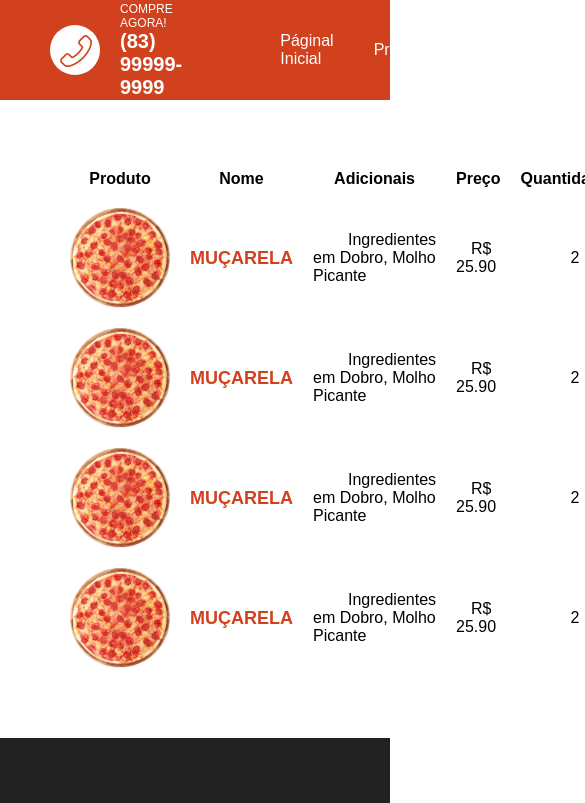
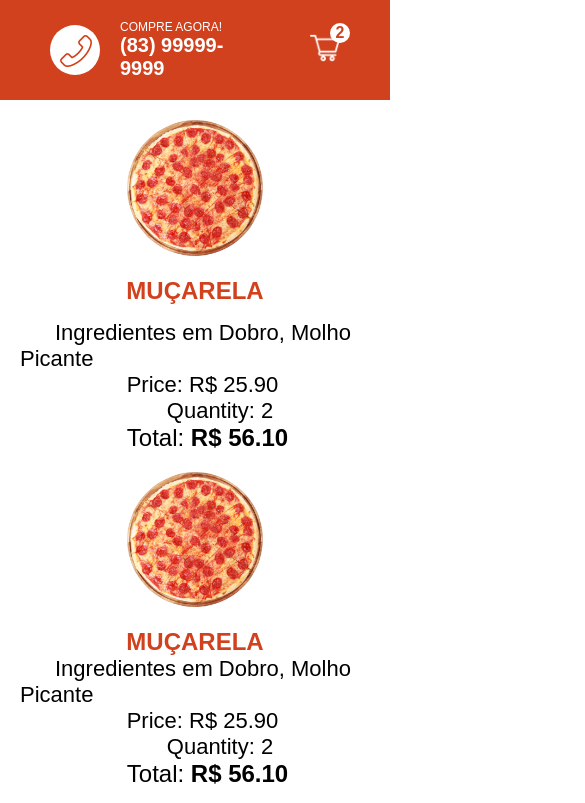
Before and after one commit to mateuspessoa/sistema-pizzaria-next, a Next.js app: page /cart in a window 390 px wide. Shown: the top 803 px of the page, 585 px wide, since content can reach past the window. Built offline with nearby package versions, Linux system fonts and the light colour scheme.

Commit message:
Responsividade Finalizada

```diff
--- a/pages/cart.jsx
+++ b/pages/cart.jsx
@@ -7,7 +7,7 @@
         <div className={styles.left}>
             <table className={styles.table}>
                 <tbody>
-                    <tr className={styles.tr}>
+                    <tr className={styles.trTitle}>
                         <th>Produto</th>
                         <th>Nome</th>
                         <th>Adicionais</th>
@@ -15,7 +15,30 @@
                         <th>Quantidade</th>
                         <th>Total</th>
                     </tr>
-                    <tr>
+                    <tr className={styles.tr}>
+                        <td>
+                            <div className={styles.imgContainer}>
+                                <Image src="/img/pizza.png" layout="fill" objectFit="cover" alt="pizza" />
+                            </div>
+                        </td>
+                        <td className={styles.nameContainer}>
+                            <span className={styles.name}>MUÇARELA</span>
+                        </td>
+                        <td>
+                            <span className={styles.extras}>Ingredientes em Dobro, Molho Picante</span>
+                        </td>
+                        <td>
+                            <span className={styles.price}>R$ 25.90</span>
+                        </td>
+                        <td>
+                            <span className={styles.quantity}>2</span>
+                        </td>
+                        <td>
+                            <span className={styles.total}>R$ 56.10</span>
+                        </td>
+                    </tr>
+
+                    <tr className={styles.tr}>
                         <td>
                             <div className={styles.imgContainer}>
                                 <Image src="/img/pizza.png" layout="fill" objectFit="cover" alt="pizza" />
@@ -38,13 +61,13 @@
                         </td>
                     </tr>
 
-                    <tr>
+                    <tr className={styles.tr}>
                         <td>
                             <div className={styles.imgContainer}>
                                 <Image src="/img/pizza.png" layout="fill" objectFit="cover" alt="pizza" />
                             </div>
                         </td>
-                        <td>
+                        <td className={styles.nameContainer}>
                             <span className={styles.name}>MUÇARELA</span>
                         </td>
                         <td>
@@ -61,30 +84,7 @@
                         </td>
                     </tr>
 
-                    <tr>
-                        <td>
-                            <div className={styles.imgContainer}>
-                                <Image src="/img/pizza.png" layout="fill" objectFit="cover" alt="pizza" />
-                            </div>
-                        </td>
-                        <td>
-                            <span className={styles.name}>MUÇARELA</span>
-                        </td>
-                        <td>
-                            <span className={styles.extras}>Ingredientes em Dobro, Molho Picante</span>
-                        </td>
-                        <td>
-                            <span className={styles.price}>R$ 25.90</span>
-                        </td>
-                        <td>
-                            <span className={styles.quantity}>2</span>
-                        </td>
-                        <td>
-                            <span className={styles.total}>R$ 56.10</span>
-                        </td>
-                    </tr>
-
-                    <tr>
+                    <tr className={styles.tr}>
                         <td>
                             <div className={styles.imgContainer}>
                                 <Image src="/img/pizza.png" layout="fill" objectFit="cover" alt="pizza" />
--- a/styles/Cart.module.css
+++ b/styles/Cart.module.css
@@ -82,3 +82,68 @@
     cursor: pointer;
     margin-top: 20px;
 }
+
+@media screen and (max-width: 480px) {
+    .container {
+      flex-direction: column;
+      padding: 20px;
+    }
+
+    .table {
+      display: flex;
+      flex-direction: column;
+      align-items: center;
+      justify-content: center;
+    }
+
+    .trTitle{
+      display: none;
+    }
+
+    .tr{
+      display: flex;
+      flex-direction: column;
+      align-items: center;
+      justify-content: center;
+      margin-bottom: 20px;
+    }
+
+    .imgContainer{
+      width: 35vw;
+      height: 35vw;
+      margin-bottom: 20px;
+    }
+
+    .name,.total{
+      font-size: 24px;
+    }
+
+    .nameContainer {
+      margin-bottom: 15px;
+    }
+
+    .extrasContainer {
+      background-color: red;
+    }
+
+    .extras,.price,.quantity{
+      font-size: 22px;
+    }
+
+    .price::before{
+      content: "Price: ";
+      font-weight: 500;
+    }
+    .quantity::before{
+      content: "Quantity: ";
+      font-weight: 500;
+    }
+    .total::before{
+      content: "Total: ";
+      font-weight: 500;
+    }
+
+    .wrapper{
+      width: 100%;
+    }
+  }
--- a/styles/Featured.module.css
+++ b/styles/Featured.module.css
@@ -28,3 +28,9 @@
     height: 100%;
     position: relative;
   }
+
+  @media screen and (max-width: 480px) {
+    .container{
+      height: 50vh;
+    }
+  }
--- a/styles/Footer.module.css
+++ b/styles/Footer.module.css
@@ -36,3 +36,25 @@
     color: rgb(211, 211, 211);
     margin-top: 28px;
 }
+
+@media screen and (max-width: 480px) {
+    .container {
+      height: auto;
+      text-align: center;
+    }
+    .item:first-child {
+      display: none;
+    }
+
+    .item {
+      flex-direction: column;
+    }
+
+    .title {
+      font-size: 30px;
+    }
+
+    .text {
+      font-size: 20px;
+    }
+  }
--- a/styles/Navbar.module.css
+++ b/styles/Navbar.module.css
@@ -83,3 +83,13 @@
     font-weight: bold;
     color: #d1411e;
 }
+
+@media screen and (max-width:480px) {
+  .item:nth-child(2) {
+    display: none;
+  }
+
+  .item:nth-child(1) {
+    flex: 3;
+  }
+}
--- a/styles/Order.module.css
+++ b/styles/Order.module.css
@@ -101,3 +101,55 @@
     margin-top: 20px;
     cursor: not-allowed;
 }
+
+@media screen and (max-width: 480px) {
+    .container {
+      flex-direction: column;
+    }
+
+    .trTitle {
+      display: none;
+    }
+
+    .tr {
+      display: flex;
+      flex-direction: column;
+      align-items: center;
+      justify-content: center;
+      font-size: 20px;
+    }
+
+    .id::before {
+      content: "Order ID: ";
+      font-weight: 500;
+    }
+    .name::before {
+      content: "Customer: ";
+      font-weight: 500;
+    }
+    .address::before {
+      content: "Address: ";
+      font-weight: 500;
+    }
+    .total::before {
+      content: "Total: ";
+      font-weight: 500;
+    }
+
+    .row:last-child {
+      width: 100%;
+      flex-direction: column;
+      align-items: center;
+      justify-content: center;
+    }
+
+    .done,
+    .undone,
+    .inProgress {
+      margin-bottom: 20px;
+    }
+
+    .wrapper{
+      width: 100%;
+    }
+  }
--- a/styles/PizzaCard.module.css
+++ b/styles/PizzaCard.module.css
@@ -28,3 +28,18 @@
     text-align: center;
     color: #777;
 }
+
+@media screen and (max-width: 480px) {
+    .container {
+      width: 100%;
+    }
+
+    .title {
+      font-size: 30px;
+    }
+
+    .price,
+    .desc {
+      font-size: 24px;
+    }
+  }
--- a/styles/Product.module.css
+++ b/styles/Product.module.css
@@ -115,3 +115,46 @@
     font-weight: 500;
     cursor: pointer;
 }
+
+@media screen and (max-width: 480px) {
+    .container {
+      height: auto;
+      text-align: center;
+      flex-direction: column;
+      margin-top: 20px;
+    }
+
+    .imgContainer {
+      width: 70vw;
+      height: 70vw;
+    }
+
+    .title {
+      margin: 5px;
+    }
+
+    .sizes {
+      width: 100%;
+      padding: 0px 20px;
+    }
+
+    .ingredients {
+      flex-direction: column;
+    }
+
+    .option {
+      margin: 10px;
+      font-size: 18px;
+    }
+
+    .checkbox {
+      width: 25px;
+      height: 25px;
+    }
+
+    .quantity,
+    .button {
+      height: 50px;
+      padding: 10px 20px;
+    }
+  }
```
Also changed, not shown: styles/PizzaList.module.css (+11 -0 lines).
